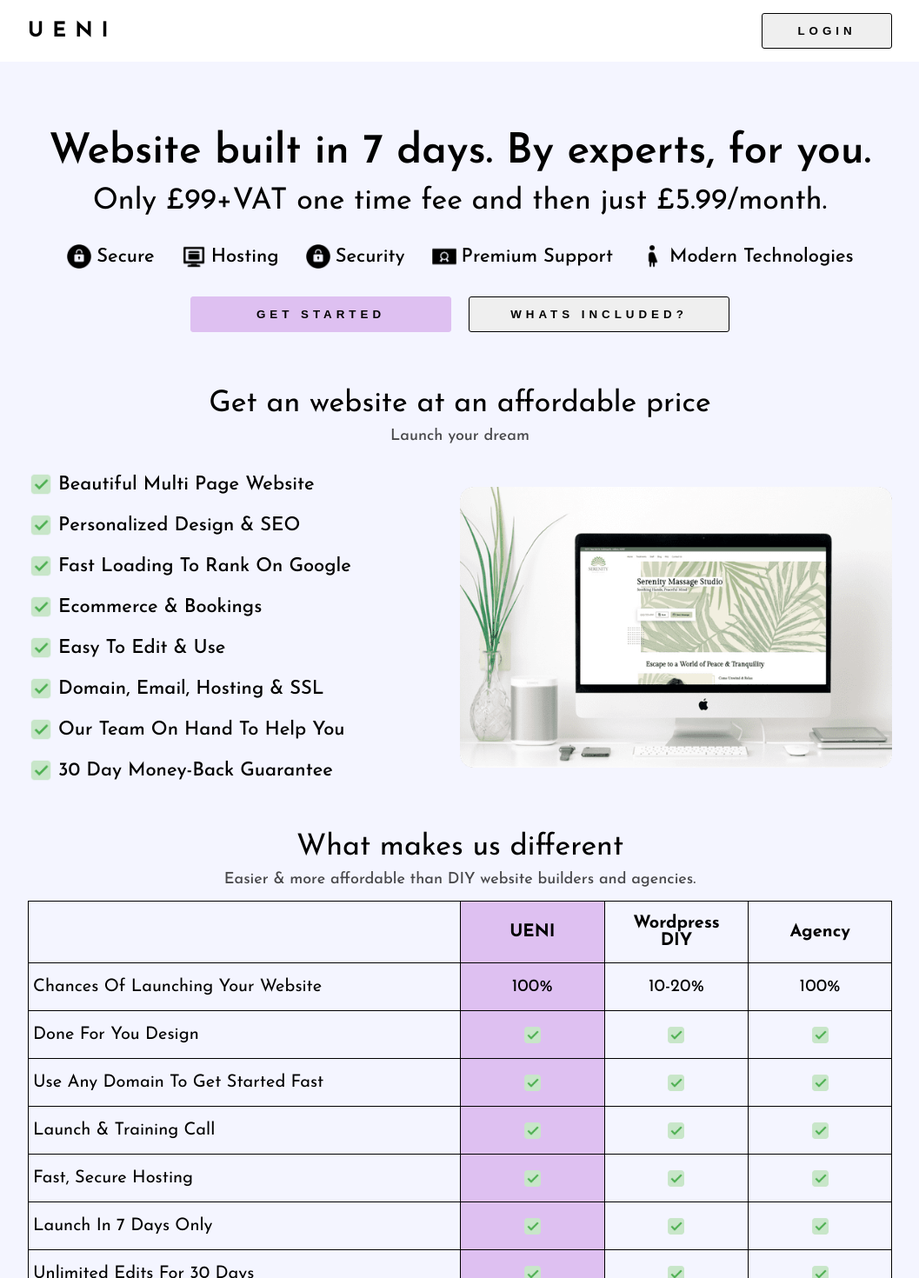
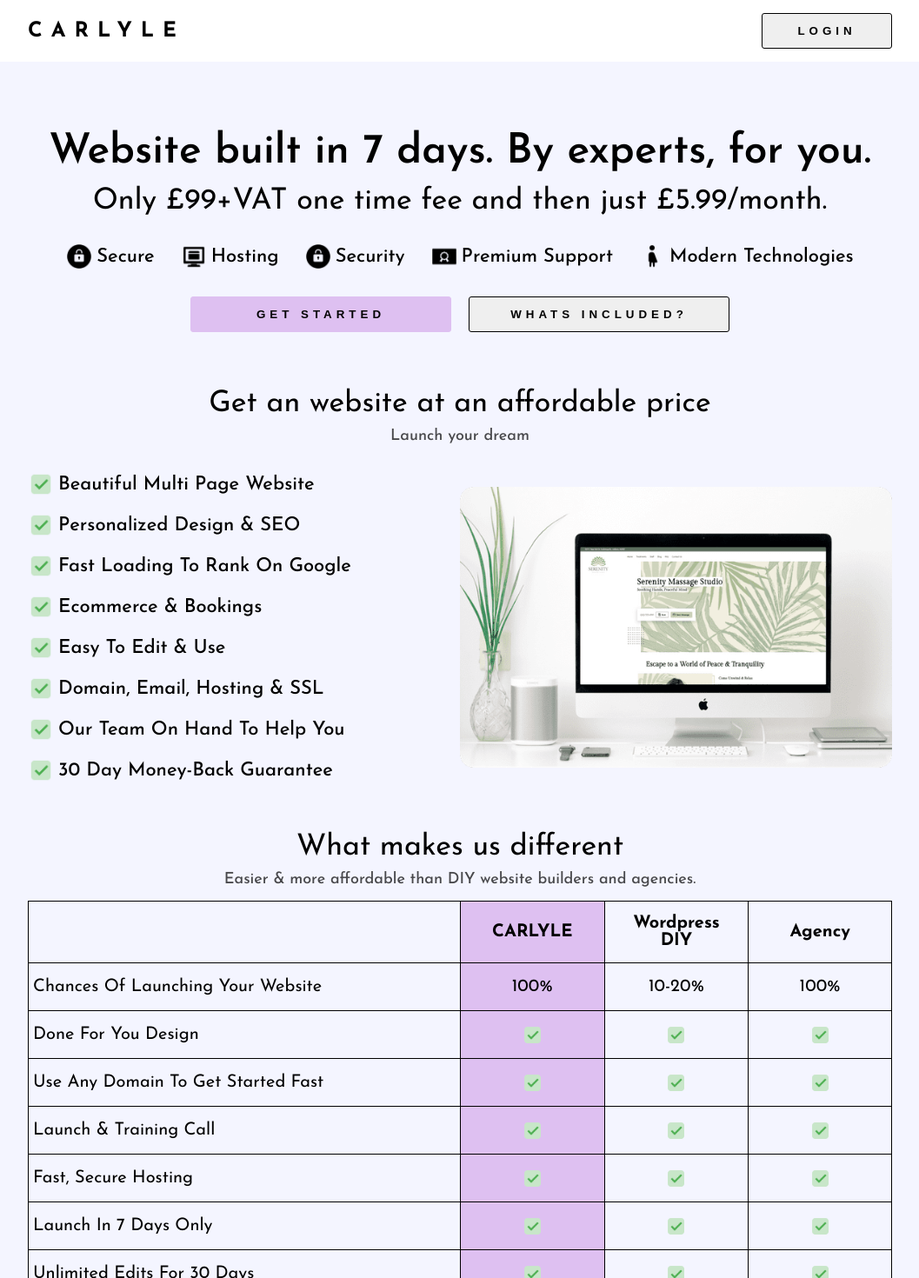
Before and after one commit to Bunningss/doubleOthree, a Next.js app: page / in a window 1280 px wide. Shown: the top 1470 px of the page at 87% size, without its empty margins (111-1168 px from the left). Built offline with nearby package versions, Linux system fonts and the light colour scheme.

Commit message:
logo update

```diff
--- a/src/components/FeatureTable/FeatureTable.jsx
+++ b/src/components/FeatureTable/FeatureTable.jsx
@@ -8,7 +8,7 @@
       <div className={styles.table}>
         {/* Header */}
         <div className={styles.tableHeader}></div>
-        <div className={styles.tableHeader}>UENI</div>
+        <div className={styles.tableHeader}>CARLYLE</div>
         <div className={styles.tableHeader}>Wordpress DIY</div>
         <div className={styles.tableHeader}>Agency</div>
       </div>
--- a/src/components/Navbar/Logo/Logo.jsx
+++ b/src/components/Navbar/Logo/Logo.jsx
@@ -7,7 +7,7 @@
 
   return (
     <h2 className={styles.logo} onClick={() => router.push("/")}>
-      ueni
+      carlyle
     </h2>
   );
 };
```
